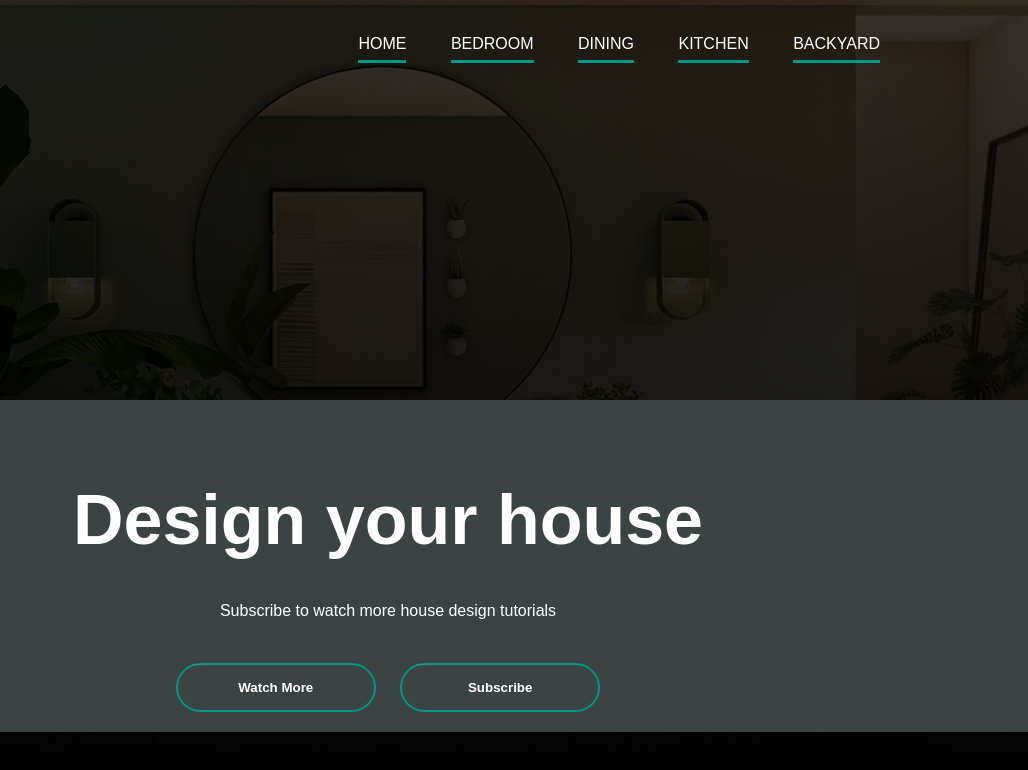
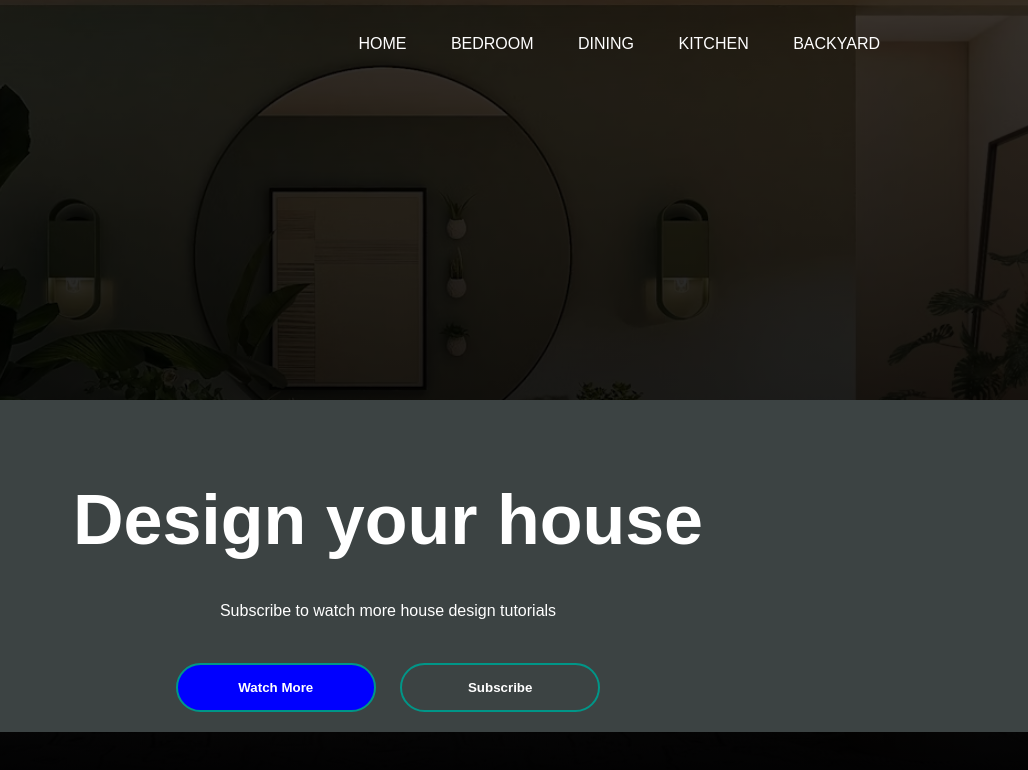
Before and after one commit to sandra-jk/intro-to-html-css-week1, a plain HTML site: page index.html in a window 1280 px wide. In both pictures the pointer is over the button "Watch More". Shown: the full height of the page, 252-1280 px from the left. Drawn offline with Linux system fonts and the light colour scheme.

Commit message:
hover effects

```diff
--- a/styles.css
+++ b/styles.css
@@ -44,6 +44,9 @@ button{
     border: 2px solid #009688;
     position: relative;
 }
+button:hover {
+    background: blue;
+}
 
 .logo{
     width: 120px;
@@ -71,21 +74,21 @@ button{
     text-decoration: none;
     color: white;
     text-transform: uppercase;
+    padding-bottom: 10px;
 }
 
-.navbar ul li ::after{
+.navbar ul li a::after{
     content:'';
     height: 3px;
-    width: 100%;
-    background-color: #009688;
+    background-color: transparent;
     position: absolute;
     left:0;
     bottom: -10px;
     transition: 0.6s;
+}
+
+.navbar ul li a:hover::after {
+    width: 100%;
+    background-color: #009688;
 
 }
-
-.navbar ul li :hover::after{
-    width: 100%;
-
-}
```
